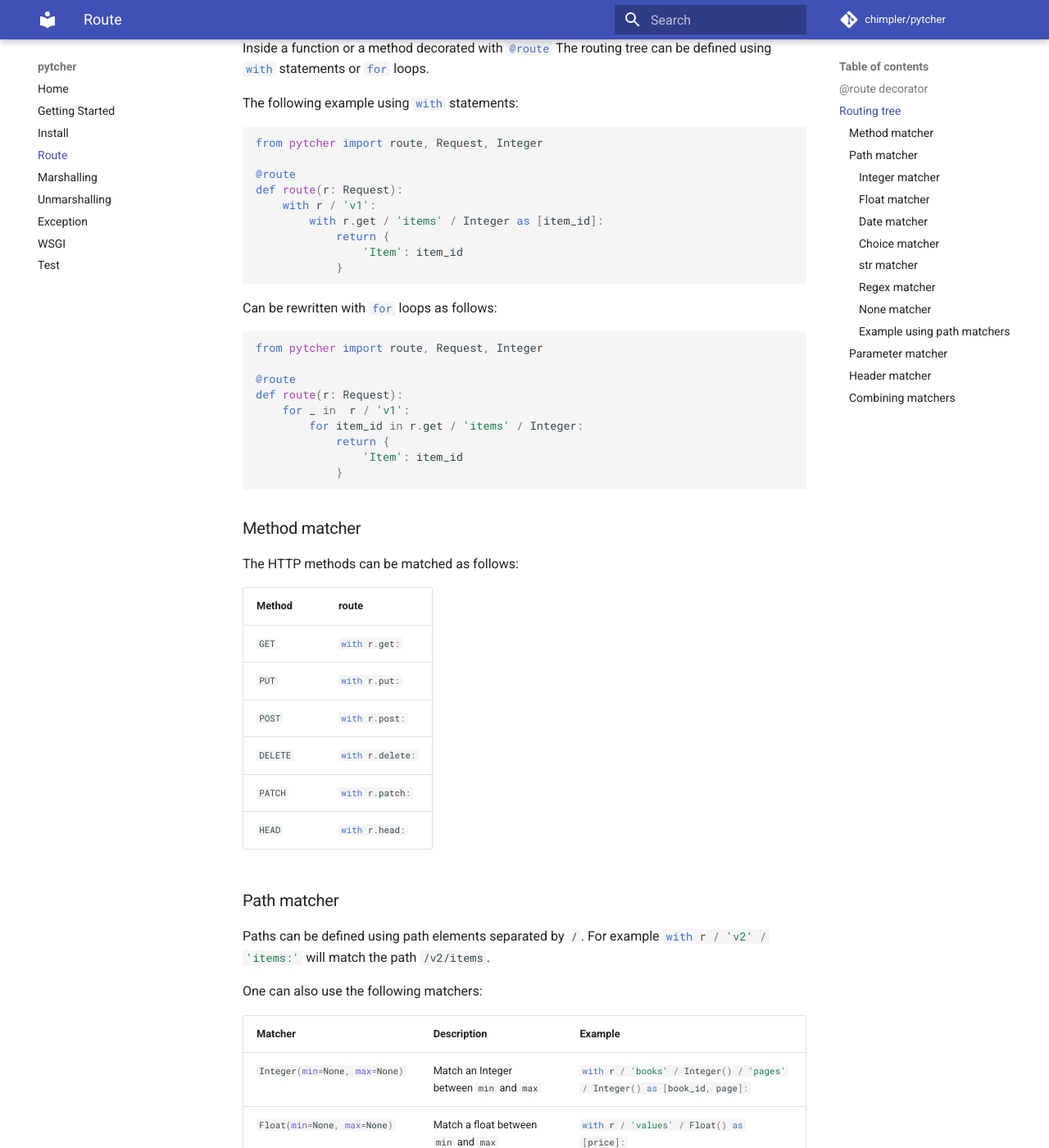
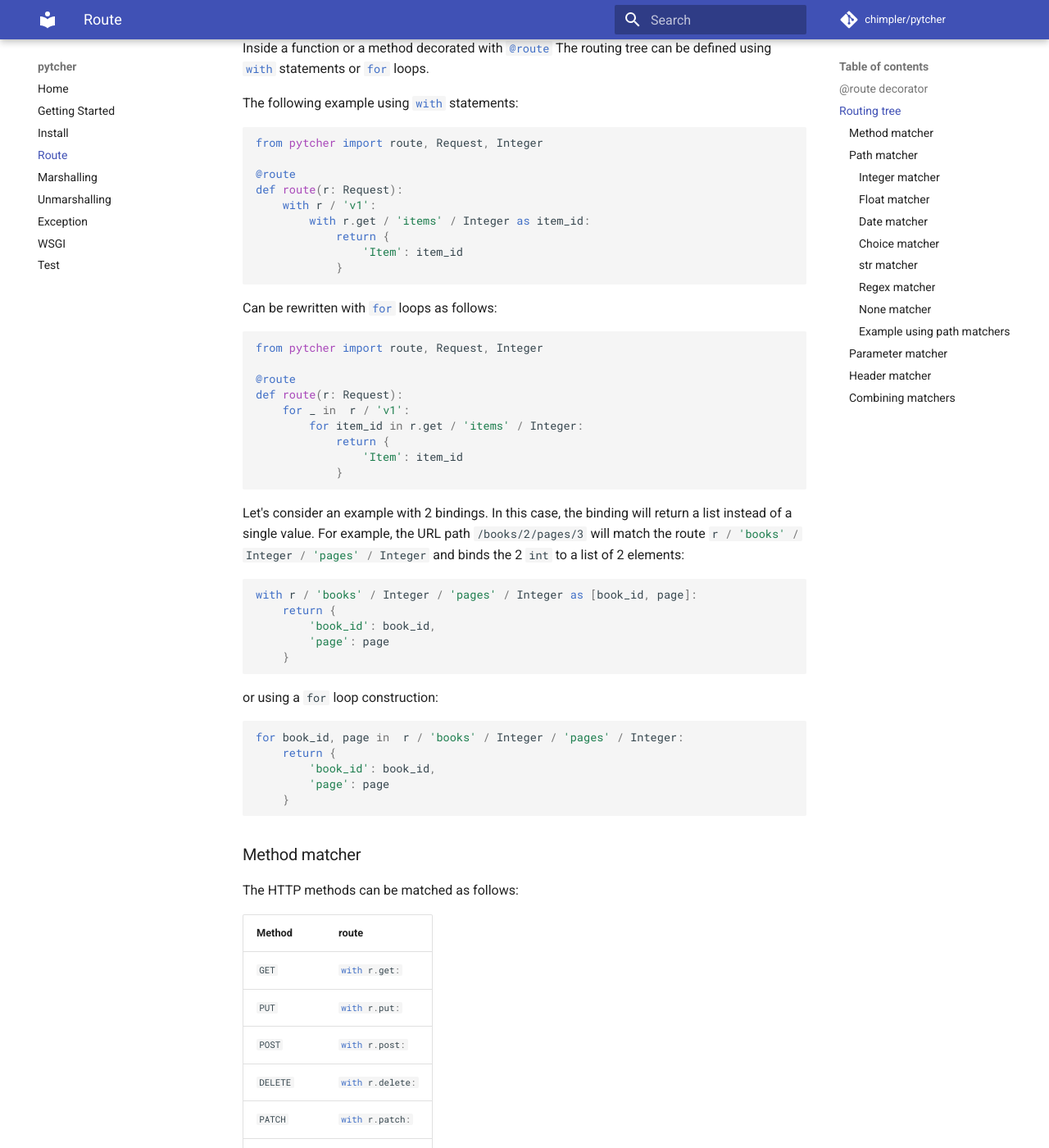
Before and after one commit to chimpler/pytcher, an MkDocs documentation site: the page built from docs/route.md, in a window 1280 px wide and 1400 px high, scrolled down 1128 px. Shown: the whole window at 82% size. Built offline with MkDocs 1.6.1 and Material for MkDocs 9.7.7, drawn with Linux system fonts in a browser that asks for light colours; comment, search, counter and statistics services are not loaded.

````diff
--- a/docs/route.md
+++ b/docs/route.md
@@ -54,7 +54,7 @@ from pytcher import route, Request, Integer
 @route
 def route(r: Request):
     with r / 'v1':
-        with r.get / 'items' / Integer as [item_id]:
+        with r.get / 'items' / Integer as item_id:
             return {
                 'Item': item_id
             }
@@ -72,6 +72,26 @@ def route(r: Request):
             return {
                 'Item': item_id
             }
+```
+
+Let's consider an example with 2 bindings. In this case, the binding will return a list instead of a single value.
+For example, the URL path `/books/2/pages/3` will match the route `:::python r / 'books' / Integer / 'pages' / Integer` and binds
+the 2 `int` to a list of 2 elements:
+```python
+with r / 'books' / Integer / 'pages' / Integer as [book_id, page]:
+    return {
+        'book_id': book_id,
+        'page': page
+    }
+```
+
+or using a `for` loop construction:
+```python
+for book_id, page in  r / 'books' / Integer / 'pages' / Integer:
+    return {
+        'book_id': book_id,
+        'page': page
+    }
 ```
 
 ### Method matcher
````
Also changed, not shown: 1 other file.
